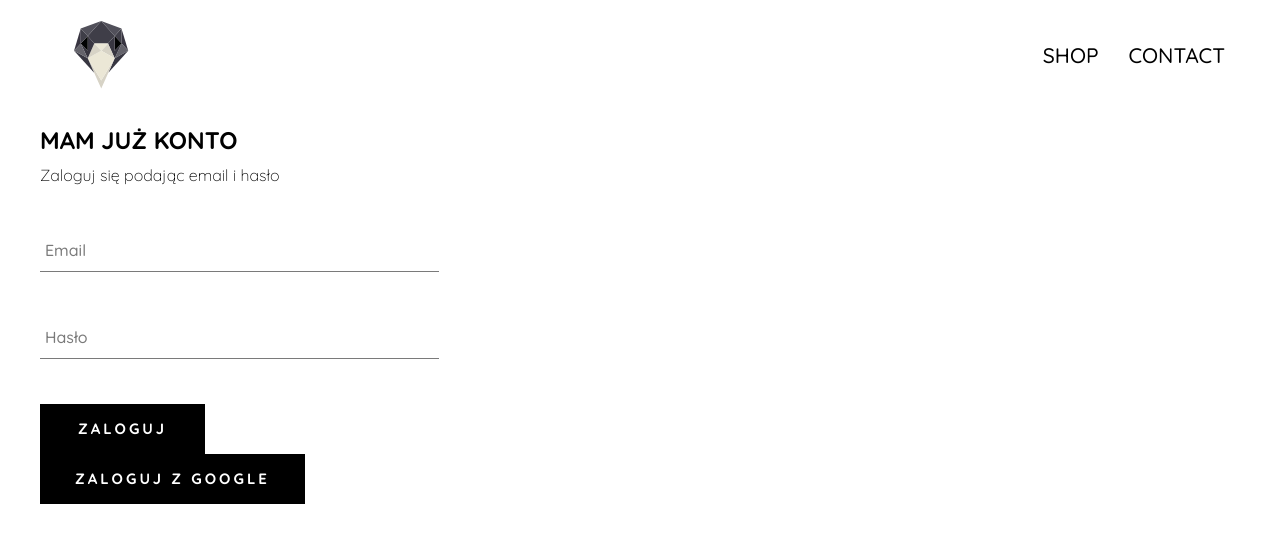
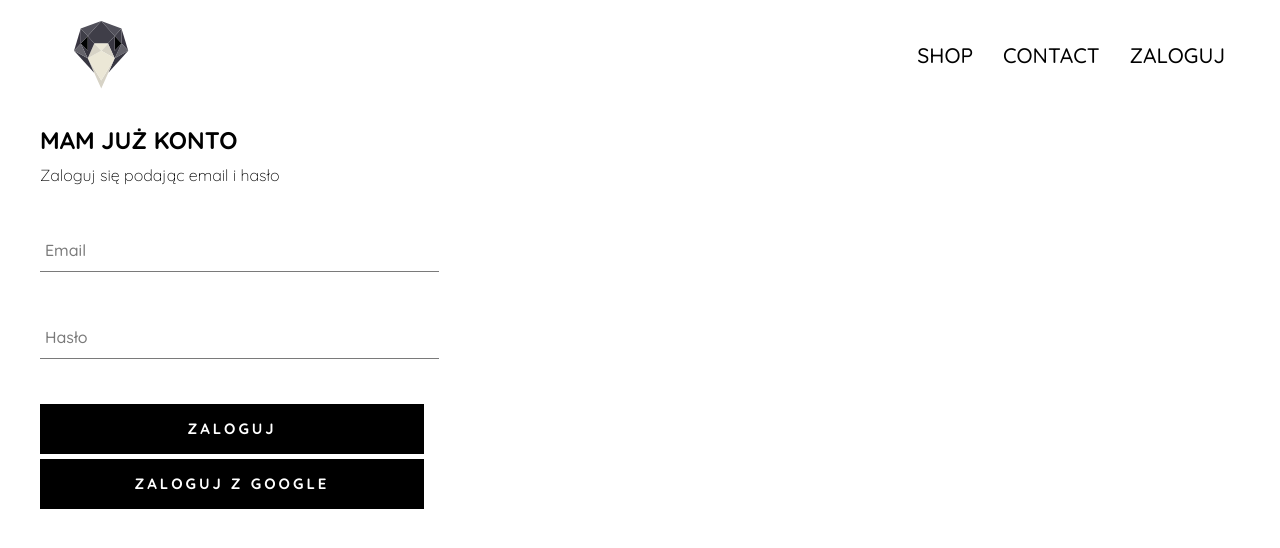
Before and after one commit to Elldrigar/Games-shop, a React (Create React App) app: page /signin in a window 1280 px wide. Shown: the top 548 px of the page. Built offline with nearby package versions, Linux system fonts and the light colour scheme; no server answers.

Commit message:
Add google signIn and signOut

```diff
--- a/src/App.js
+++ b/src/App.js
@@ -5,12 +5,35 @@ import HomePage from './pages/homepage/homepage';
 import ShopPage from './components/shop/shop';
 import Header from './components/header/header';
 import SignInSignUpPage from './pages/sign-in-sign-up/sign-in-sign-up';
+import { auth } from './firebase/firebase.utils';
 
-function App() {
+class App extends React.Component {
+  constructor() {
+    super();
+
+    this.state = {
+      currentUser: null,
+    };
+  }
+
+  unsubscribeFromAuth = null;
+
+  componentDidMount() {
+    this.unsubscribeFromAuth = auth.onAuthStateChanged((user) => {
+      this.setState({ currentUser: user });
+      console.log(user);
+    });
+  }
+
+  componentWillUnmount() {
+    this.unsubscribeFromAuth();
+  }
+
+  render() {
     return (
       <div>
         <Router>
-        <Header />
+          <Header currentUser={ this.state.currentUser } />
           <Switch>
             <Route exact path='/' component={HomePage} />
             <Route path='/shop' component={ShopPage} />
@@ -20,5 +43,6 @@ function App() {
       </div>
     );
   }
+}
 
 export default App;
--- a/src/components/custom-button/custom-button.scss
+++ b/src/components/custom-button/custom-button.scss
@@ -1,7 +1,7 @@
 .custom-button {
   font-family: 'Quicksand', sans-serif;
   min-width: 165px;
-  width: auto;
+  width:100%;
   height: 50px;
   letter-spacing: 3px;
   line-height: 50px;
@@ -14,6 +14,7 @@
   border: none;
   cursor: pointer;
   transition: all .4s;
+  margin-bottom: 5px;
 
   &:hover {
     background-color: #ffffff;
--- a/src/components/header/header.jsx
+++ b/src/components/header/header.jsx
@@ -1,9 +1,10 @@
 import React from 'react';
 import { Link } from 'react-router-dom';
 import { ReactComponent as Logo } from '../../assets/gawron_logo.svg';
+import { auth } from '../../firebase/firebase.utils';
 import './header.scss';
 
-const Header = () => (
+const Header = ({ currentUser }) => (
   <div className='header'>
     <Link className='logo-container' to='/'>
       <Logo className='logo' />
@@ -15,6 +16,13 @@ const Header = () => (
       <Link className='option' to='/contact'>
         CONTACT
       </Link>
+      {currentUser ? (
+        <div className='option' onClick={() => auth.signOut()}>
+          WYLOGUJ
+        </div>
+      ) : (
+        <Link className='option' to='/signin'>ZALOGUJ</Link>
+      )}
     </div>
   </div>
 );
--- a/src/components/header/header.scss
+++ b/src/components/header/header.scss
@@ -37,6 +37,7 @@
 
     .option {
       padding: 10px 15px;
+      cursor: pointer;
     }
     .option:hover {
       border-bottom: 1px solid #000000;
```
Lines whose indentation alone changed are shown as unchanged.
